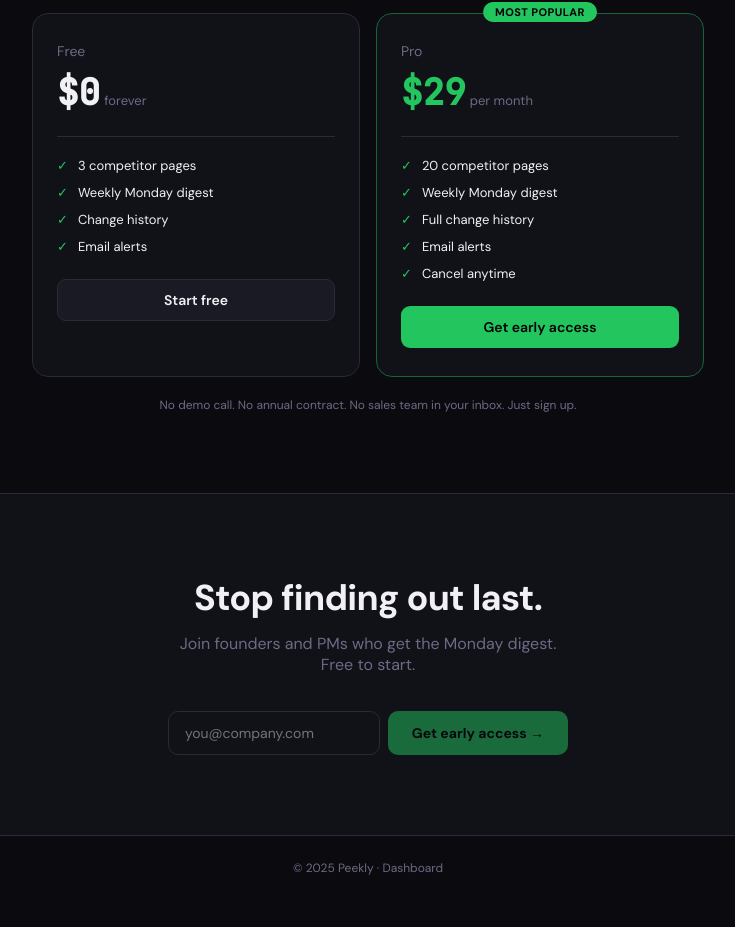
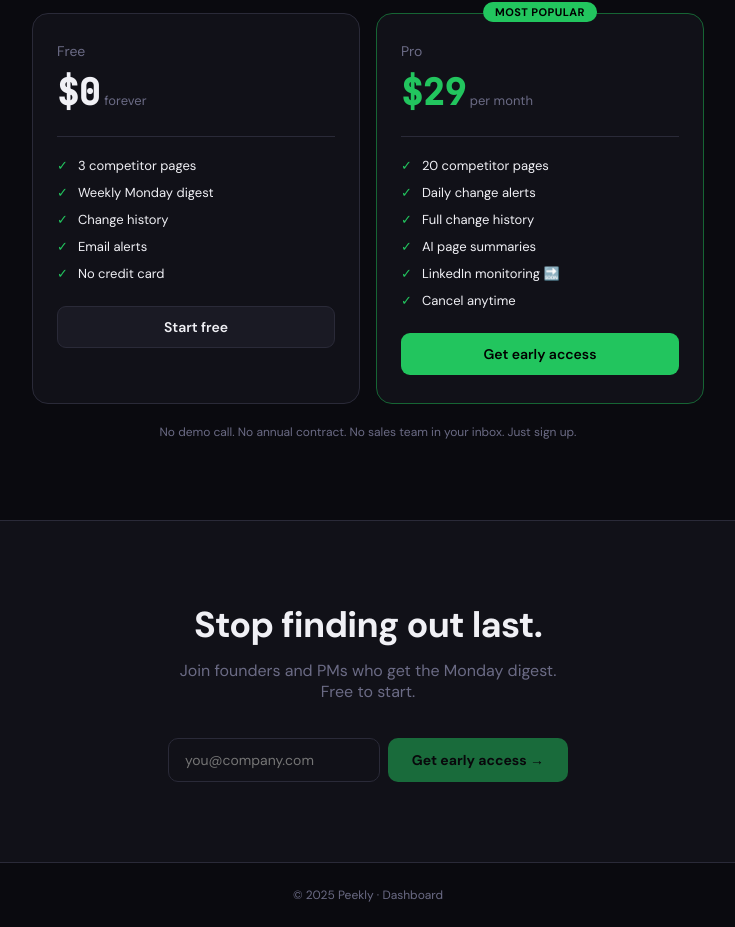
Before and after one commit to WinexWolf/competitor-monitor, a Next.js app: page / in a window 1280 px wide. Shown: the part 2773-3700 px from the top of the page, without its empty margins (272-1007 px from the left). Before the commit the page ends 3673 px from the top, so only its background shows below. Built offline with nearby package versions, Linux system fonts and the light colour scheme.

Commit message:
Update index.tsx

```diff
--- a/pages/index.tsx
+++ b/pages/index.tsx
@@ -76,6 +76,11 @@ export default function Landing() {
         <meta name="twitter:title" content="Peekly — Your competitors moved. Did you notice?" />
         <meta name="twitter:description" content="Track competitor pages. Get a weekly digest when something changes. Free for 3 pages." />
         <meta name="twitter:image" content="https://competitor-board.vercel.app/og.png" />
+
+        <link rel="icon" type="image/svg+xml" href="/favicon.svg" />
+        <link rel="icon" type="image/png" sizes="32x32" href="/favicon-32.png" />
+        <link rel="icon" type="image/png" sizes="16x16" href="/favicon-16.png" />
+        <link rel="apple-touch-icon" sizes="180x180" href="/apple-touch-icon.png" />
 
         <link rel="preconnect" href="https://fonts.googleapis.com" />
         <link rel="preconnect" href="https://fonts.gstatic.com" crossOrigin="anonymous" />
@@ -235,8 +240,8 @@ export default function Landing() {
           <p style={{ textAlign: 'center', fontSize: 15, color: S.muted, marginBottom: 40 }}>Start free. Pay when it's obviously worth it.</p>
           <div style={{ display: 'grid', gridTemplateColumns: '1fr 1fr', gap: 16 }}>
             {[
-              { name: 'Free', price: '$0', sub: 'forever', features: ['3 competitor pages', 'Weekly Monday digest', 'Change history', 'Email alerts'], cta: 'Start free', href: '/dashboard', highlight: false },
-              { name: 'Pro', price: '$29', sub: 'per month', features: ['20 competitor pages', 'Weekly Monday digest', 'Full change history', 'Email alerts', 'Cancel anytime'], cta: 'Get early access', href: '/dashboard', highlight: true },
+              { name: 'Free', price: '$0', sub: 'forever', features: ['3 competitor pages', 'Weekly Monday digest', 'Change history', 'Email alerts', 'No credit card'], cta: 'Start free', href: '/dashboard', highlight: false },
+              { name: 'Pro', price: '$29', sub: 'per month', features: ['20 competitor pages', 'Daily change alerts', 'Full change history', 'AI page summaries', 'LinkedIn monitoring 🔜', 'Cancel anytime'], cta: 'Get early access', href: '/dashboard', highlight: true },
             ].map(plan => (
               <div key={plan.name} style={{ background: S.surface, border: `1px solid ${plan.highlight ? '#166534' : S.border}`, borderRadius: 16, padding: '28px 24px', position: 'relative' }}>
                 {plan.highlight && (
```
